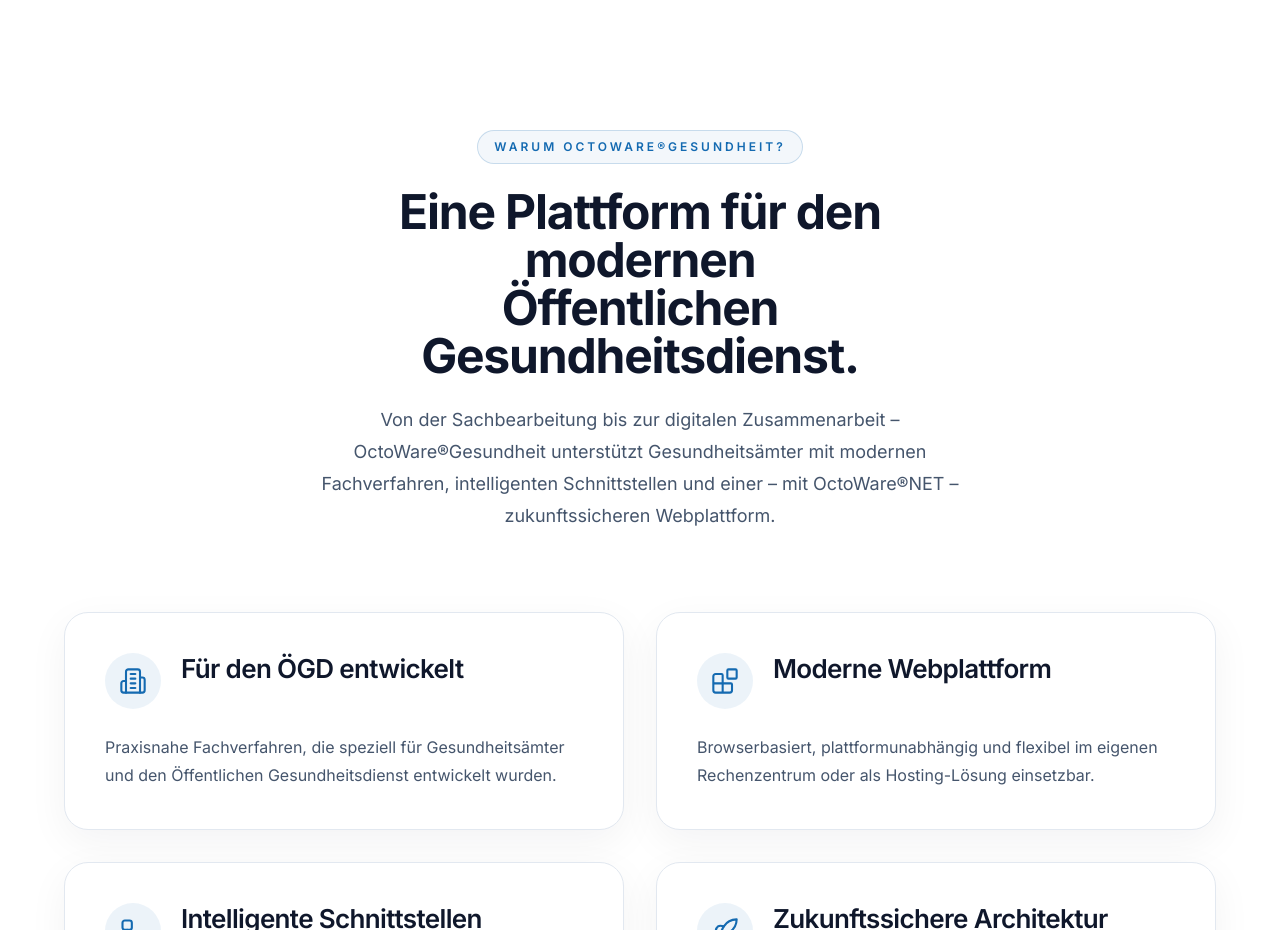
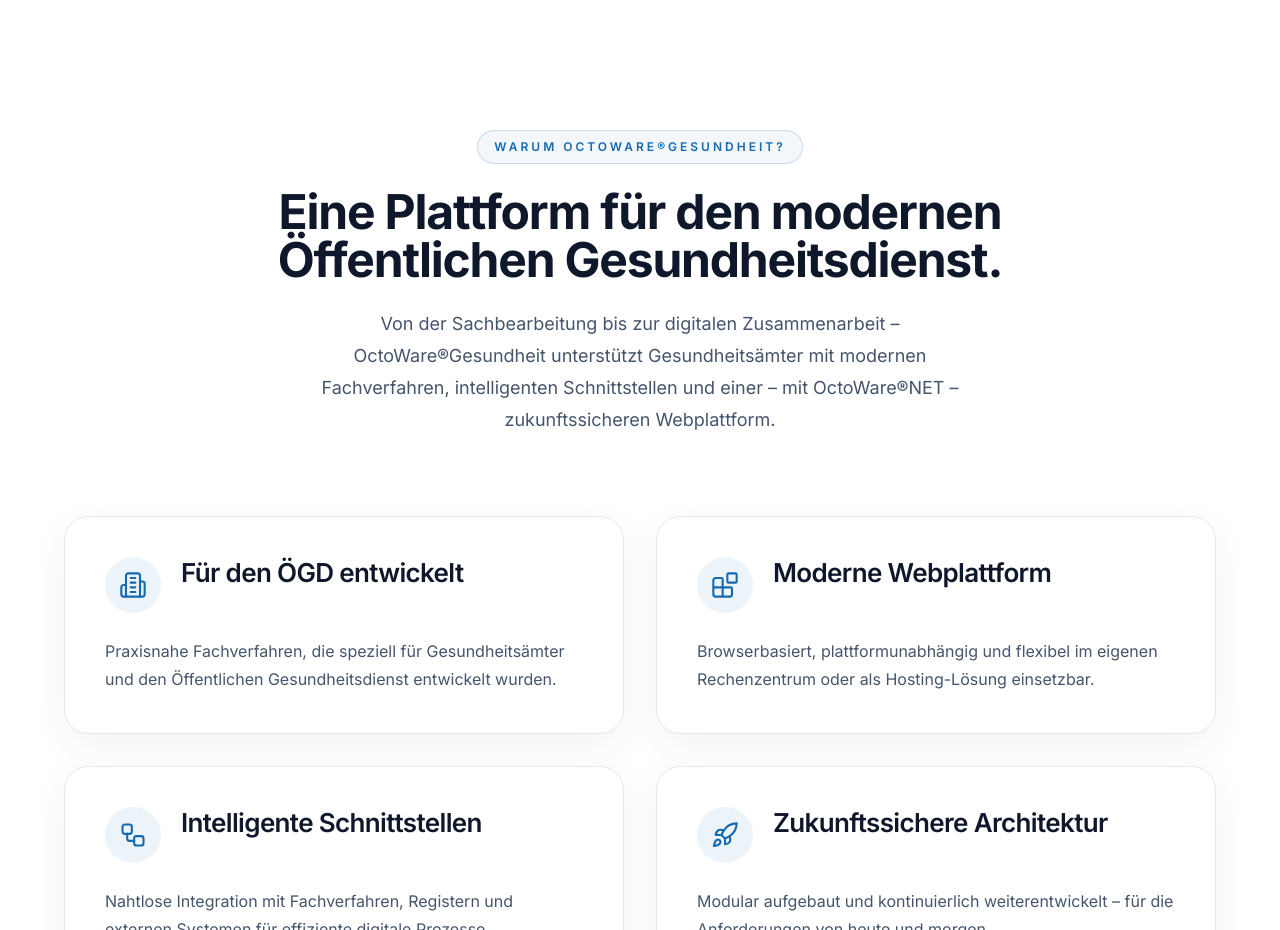
Before and after one commit to weblogger117-art/octoware-website, a Next.js app: page / in a window 1280 px wide. Shown: the part 1080-2010 px from the top of the page. Built offline with nearby package versions, Linux system fonts and the light colour scheme.

Commit message:
Update WhyOctoWare.tsx

```diff
--- a/components/sections/WhyOctoWare.tsx
+++ b/components/sections/WhyOctoWare.tsx
@@ -68,7 +68,7 @@ export function WhyOctoWare() {
           z-10
 
           mx-auto
-          max-w-2xl
+          max-w-3xl
           text-center
         "
       >
```
